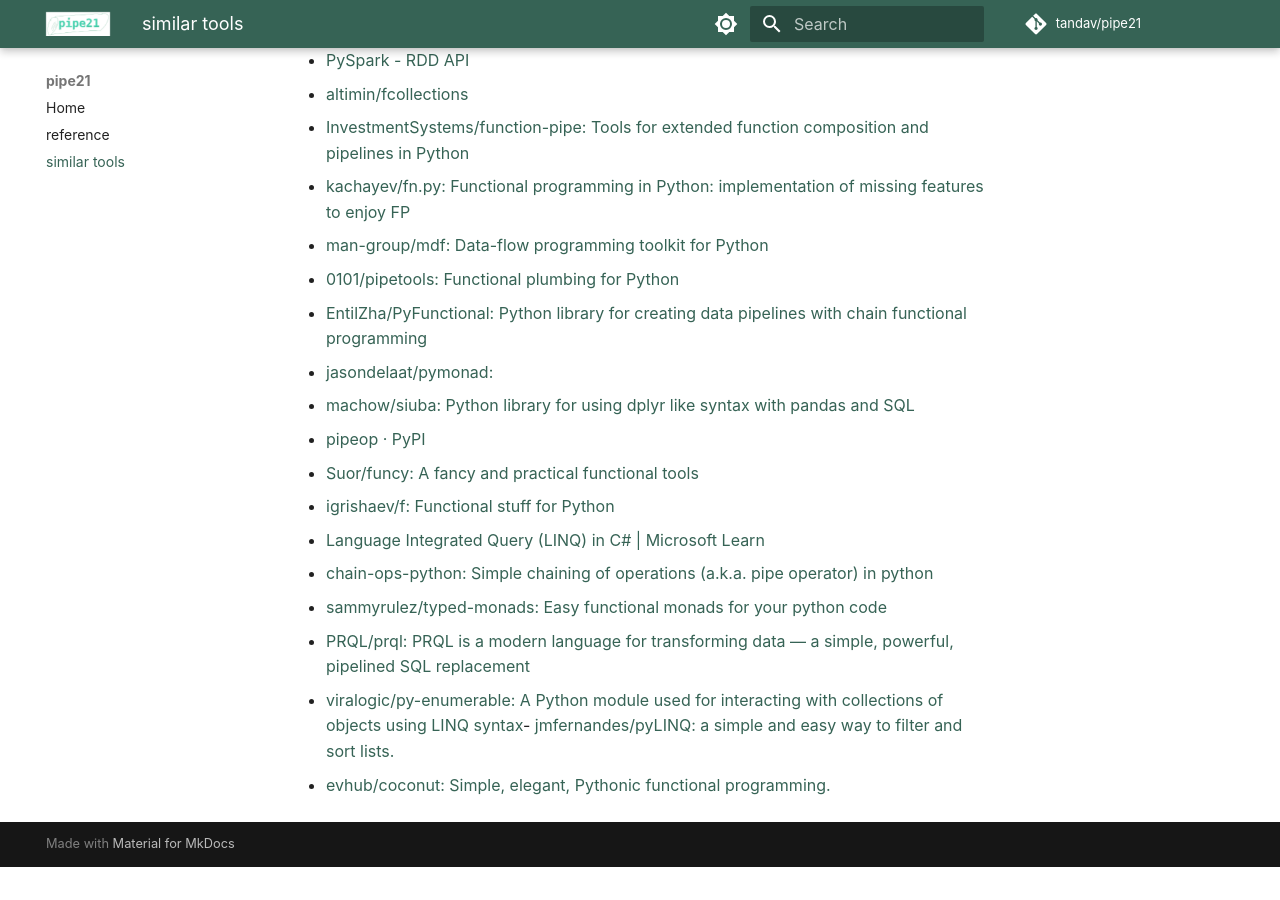
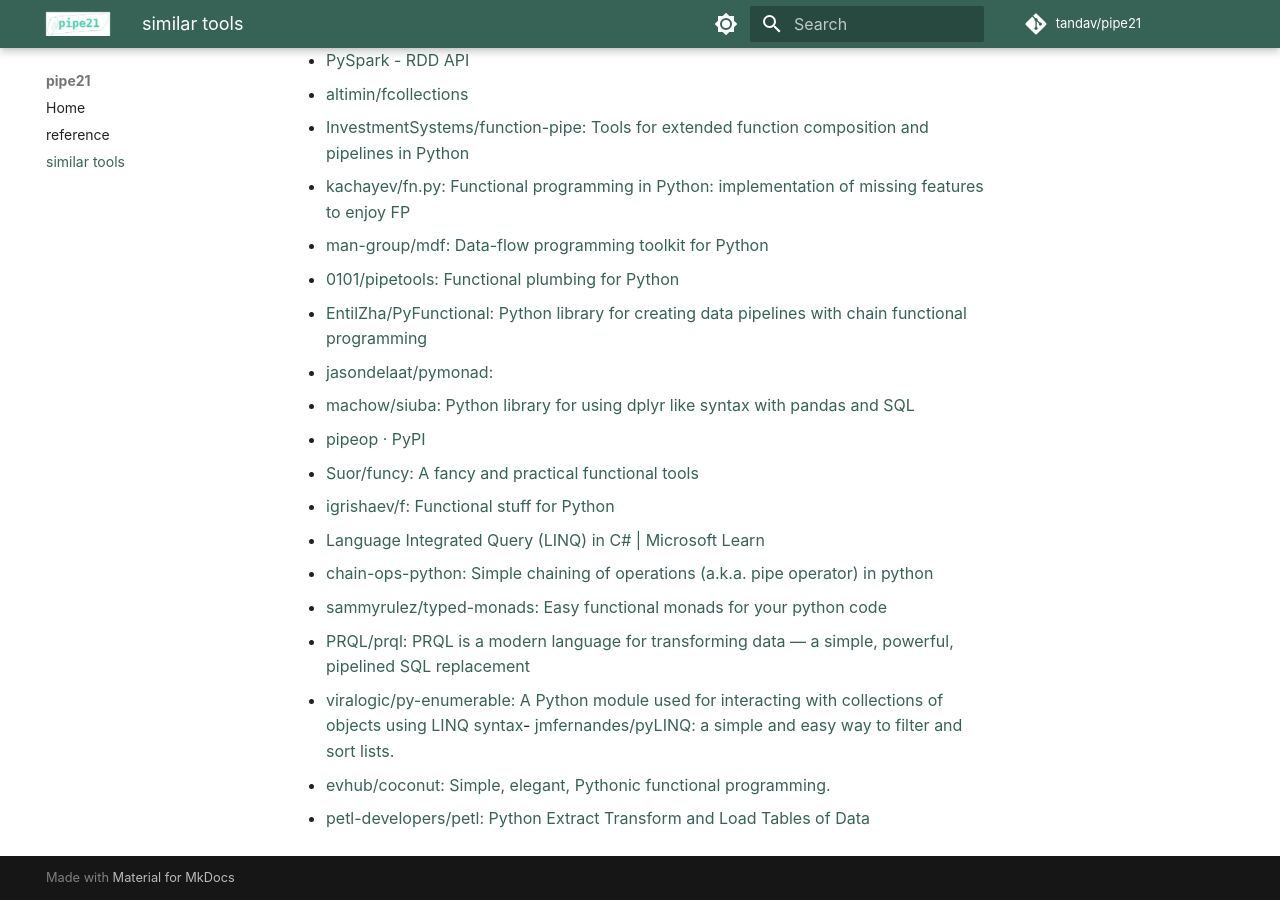
Before and after one commit to tandav/pipe21, an MkDocs documentation site: the page built from docs/similar-tools.md, in a window 1280 px wide and 900 px high, scrolled down 570 px. Built offline with MkDocs 1.6.1 and Material for MkDocs 9.7.7, drawn with Linux system fonts in a browser that asks for light colours; comment, search, counter and statistics services are not loaded; before the commit the page ends 1437 px from its top, so only the background shows below that.

Commit message:
add petl to similar-tools

```diff
--- a/docs/similar-tools.md
+++ b/docs/similar-tools.md
@@ -27,3 +27,4 @@
 - [PRQL/prql: PRQL is a modern language for transforming data — a simple, powerful, pipelined SQL replacement](https://github.com/PRQL/prql)
 - [viralogic/py-enumerable: A Python module used for interacting with collections of objects using LINQ syntax](https://github.com/viralogic/py-enumerable)- [jmfernandes/pyLINQ: a simple and easy way to filter and sort lists.](https://github.com/jmfernandes/pyLINQ)
 - [evhub/coconut: Simple, elegant, Pythonic functional programming.](https://github.com/evhub/coconut)
+- [petl-developers/petl: Python Extract Transform and Load Tables of Data](https://github.com/petl-developers/petl)
```
